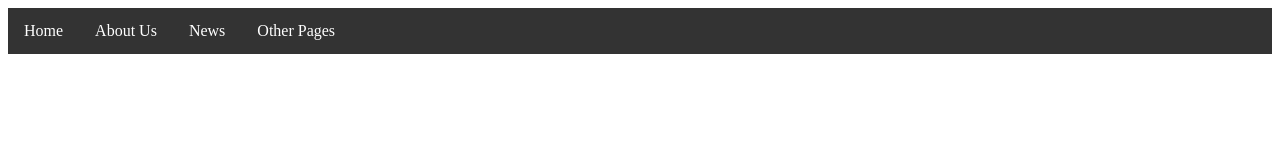
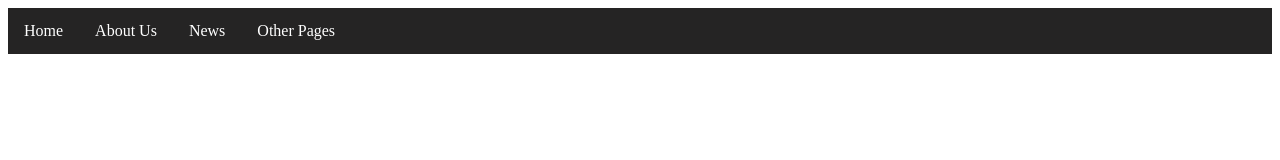
Before and after one commit to TranquilAgeha/Butterfly, a plain HTML site: page nav.html in a window 1280 px wide. Drawn offline with Linux system fonts and the light colour scheme.

Commit message:
Update styles_nav.css

```diff
--- a/styles_nav.css
+++ b/styles_nav.css
@@ -3,7 +3,7 @@ ul {
   margin: 0;
   padding: 0;
   overflow: hidden;
-  background-color: #333;
+  background-color: #252424;
 }
 
 li {
```
